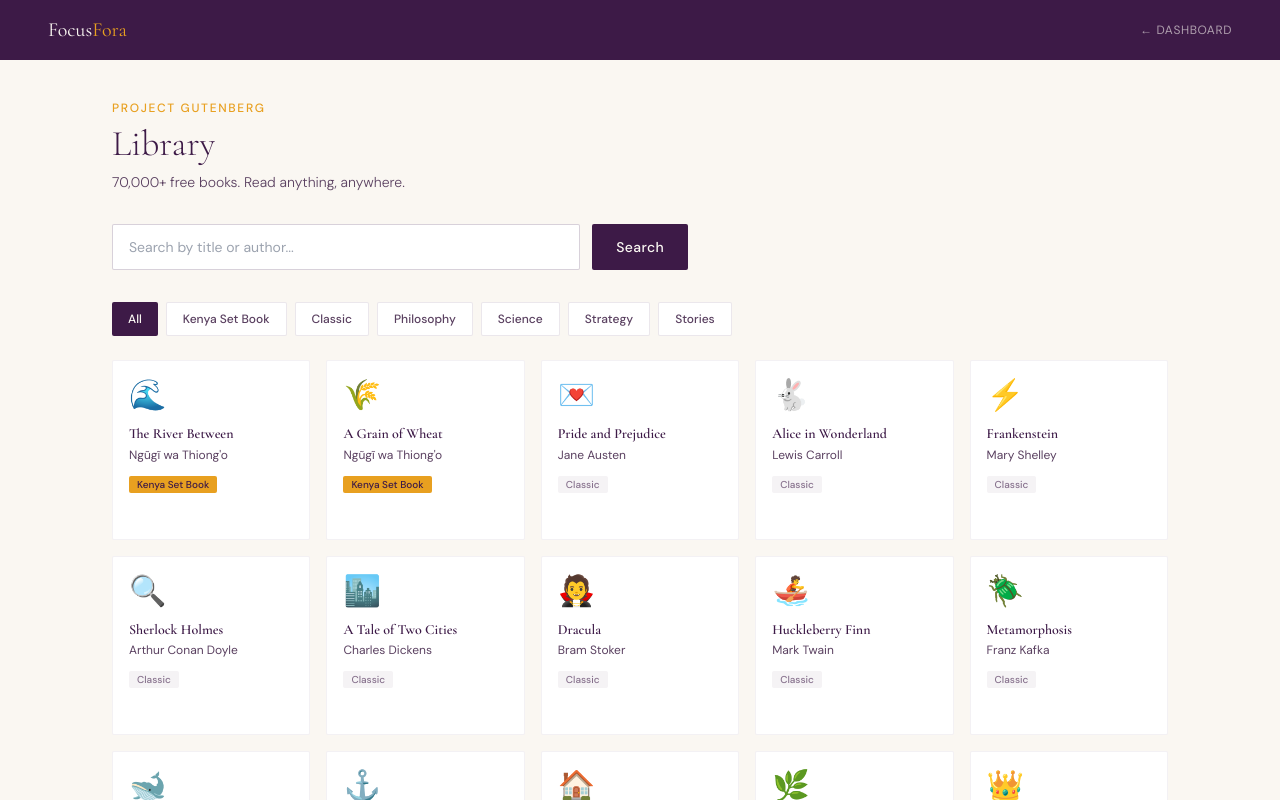
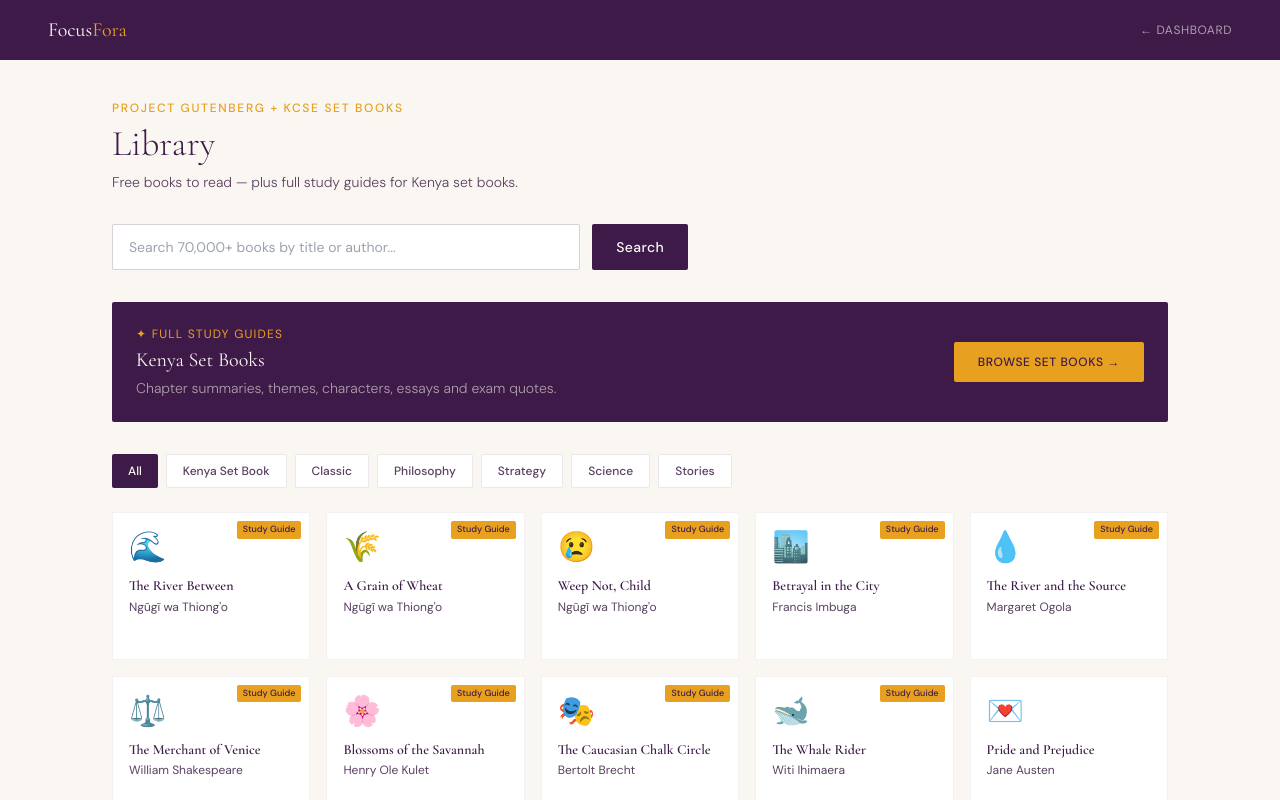
Before and after one commit to infoedira-ux/focusfora, a Next.js app: page /read in a window 1280 px wide. Shown: the top 800 px of the page. Built offline with nearby package versions, Linux system fonts and the light colour scheme.

Commit message:
feat: redirect kenyan set books in read page to study guides

```diff
--- a/app/read/page.tsx
+++ b/app/read/page.tsx
@@ -2,38 +2,43 @@
 import { useState } from "react";
 import Link from "next/link";
 
-const FEATURED_BOOKS = [
-  // Kenyan Set Books
-  { id: 2048, title: "The River Between", author: "Ngũgĩ wa Thiong'o", emoji: "🌊", tag: "Kenya Set Book" },
-  { id: 45858, title: "A Grain of Wheat", author: "Ngũgĩ wa Thiong'o", emoji: "🌾", tag: "Kenya Set Book" },
-  // Classic Literature
-  { id: 1342, title: "Pride and Prejudice", author: "Jane Austen", emoji: "💌", tag: "Classic" },
-  { id: 11, title: "Alice in Wonderland", author: "Lewis Carroll", emoji: "🐇", tag: "Classic" },
-  { id: 84, title: "Frankenstein", author: "Mary Shelley", emoji: "⚡", tag: "Classic" },
-  { id: 1661, title: "Sherlock Holmes", author: "Arthur Conan Doyle", emoji: "🔍", tag: "Classic" },
-  { id: 98, title: "A Tale of Two Cities", author: "Charles Dickens", emoji: "🏙️", tag: "Classic" },
-  { id: 345, title: "Dracula", author: "Bram Stoker", emoji: "🧛", tag: "Classic" },
-  { id: 76, title: "Huckleberry Finn", author: "Mark Twain", emoji: "🚣", tag: "Classic" },
-  { id: 5200, title: "Metamorphosis", author: "Franz Kafka", emoji: "🪲", tag: "Classic" },
-  { id: 2701, title: "Moby Dick", author: "Herman Melville", emoji: "🐋", tag: "Classic" },
-  { id: 1080, title: "The Odyssey", author: "Homer", emoji: "⚓", tag: "Classic" },
-  { id: 2542, title: "A Doll's House", author: "Henrik Ibsen", emoji: "🏠", tag: "Classic" },
-  { id: 1952, title: "The Yellow Wallpaper", author: "Charlotte Perkins Gilman", emoji: "🌿", tag: "Classic" },
-  // Philosophy & Self Development
-  { id: 1232, title: "The Prince", author: "Niccolò Machiavelli", emoji: "👑", tag: "Philosophy" },
-  { id: 4363, title: "Beyond Good and Evil", author: "Friedrich Nietzsche", emoji: "🦅", tag: "Philosophy" },
-  { id: 5827, title: "The Art of War", author: "Sun Tzu", emoji: "⚔️", tag: "Strategy" },
-  { id: 16328, title: "Meditations", author: "Marcus Aurelius", emoji: "🧘", tag: "Philosophy" },
-  { id: 2680, title: "Meditations (full)", author: "Marcus Aurelius", emoji: "🏛️", tag: "Philosophy" },
-  // Science & History
-  { id: 30360, title: "Relativity", author: "Albert Einstein", emoji: "🌌", tag: "Science" },
-  { id: 7370, title: "The Origin of Species", author: "Charles Darwin", emoji: "🦎", tag: "Science" },
-  { id: 2591, title: "Grimm's Fairy Tales", author: "Brothers Grimm", emoji: "🧚", tag: "Stories" },
-  { id: 46, title: "A Christmas Carol", author: "Charles Dickens", emoji: "🎄", tag: "Classic" },
-  { id: 1400, title: "Great Expectations", author: "Charles Dickens", emoji: "🎩", tag: "Classic" },
+// Books with direct Gutenberg text — these load fine
+const GUTENBERG_BOOKS = [
+  { id: "1342", title: "Pride and Prejudice", author: "Jane Austen", emoji: "💌", tag: "Classic" },
+  { id: "84", title: "Frankenstein", author: "Mary Shelley", emoji: "⚡", tag: "Classic" },
+  { id: "11", title: "Alice in Wonderland", author: "Lewis Carroll", emoji: "🐇", tag: "Classic" },
+  { id: "1661", title: "Sherlock Holmes", author: "Arthur Conan Doyle", emoji: "🔍", tag: "Classic" },
+  { id: "98", title: "A Tale of Two Cities", author: "Charles Dickens", emoji: "🏙️", tag: "Classic" },
+  { id: "345", title: "Dracula", author: "Bram Stoker", emoji: "🧛", tag: "Classic" },
+  { id: "76", title: "Huckleberry Finn", author: "Mark Twain", emoji: "🚣", tag: "Classic" },
+  { id: "5200", title: "Metamorphosis", author: "Franz Kafka", emoji: "🪲", tag: "Classic" },
+  { id: "2701", title: "Moby Dick", author: "Herman Melville", emoji: "🐋", tag: "Classic" },
+  { id: "1080", title: "The Odyssey", author: "Homer", emoji: "⚓", tag: "Classic" },
+  { id: "2542", title: "A Doll's House", author: "Henrik Ibsen", emoji: "🏠", tag: "Classic" },
+  { id: "1952", title: "The Yellow Wallpaper", author: "Charlotte Perkins Gilman", emoji: "🌿", tag: "Classic" },
+  { id: "1232", title: "The Prince", author: "Niccolò Machiavelli", emoji: "👑", tag: "Philosophy" },
+  { id: "132", title: "The Art of War", author: "Sun Tzu", emoji: "⚔️", tag: "Strategy" },
+  { id: "2680", title: "Meditations", author: "Marcus Aurelius", emoji: "🧘", tag: "Philosophy" },
+  { id: "46", title: "A Christmas Carol", author: "Charles Dickens", emoji: "🎄", tag: "Classic" },
+  { id: "1400", title: "Great Expectations", author: "Charles Dickens", emoji: "🎩", tag: "Classic" },
+  { id: "2591", title: "Grimm's Fairy Tales", author: "Brothers Grimm", emoji: "🧚", tag: "Stories" },
+  { id: "30155", title: "Relativity", author: "Albert Einstein", emoji: "🌌", tag: "Science" },
 ];
 
-const TAGS = ["All", "Kenya Set Book", "Classic", "Philosophy", "Science", "Strategy", "Stories"];
+// Kenyan set books — redirect to our beautiful study guides
+const KENYAN_SETBOOKS = [
+  { id: "river-between", title: "The River Between", author: "Ngũgĩ wa Thiong'o", emoji: "🌊", tag: "Kenya Set Book" },
+  { id: "grain-of-wheat", title: "A Grain of Wheat", author: "Ngũgĩ wa Thiong'o", emoji: "🌾", tag: "Kenya Set Book" },
+  { id: "weep-not-child", title: "Weep Not, Child", author: "Ngũgĩ wa Thiong'o", emoji: "😢", tag: "Kenya Set Book" },
+  { id: "betrayal-city", title: "Betrayal in the City", author: "Francis Imbuga", emoji: "🏙️", tag: "Kenya Set Book" },
+  { id: "river-source", title: "The River and the Source", author: "Margaret Ogola", emoji: "💧", tag: "Kenya Set Book" },
+  { id: "merchant-venice", title: "The Merchant of Venice", author: "William Shakespeare", emoji: "⚖️", tag: "Kenya Set Book" },
+  { id: "blossoms-savannah", title: "Blossoms of the Savannah", author: "Henry Ole Kulet", emoji: "🌸", tag: "Kenya Set Book" },
+  { id: "caucasian-chalk", title: "The Caucasian Chalk Circle", author: "Bertolt Brecht", emoji: "🎭", tag: "Kenya Set Book" },
+  { id: "whale-rider", title: "The Whale Rider", author: "Witi Ihimaera", emoji: "🐋", tag: "Kenya Set Book" },
+];
+
+const TAGS = ["All", "Kenya Set Book", "Classic", "Philosophy", "Strategy", "Science", "Stories"];
 
 export default function ReadPage() {
   const [search, setSearch] = useState("");
@@ -44,15 +49,24 @@ export default function ReadPage() {
   async function handleSearch() {
     if (!search.trim()) return;
     setSearching(true);
-    const res = await fetch(`https://gutendex.com/books?search=${encodeURIComponent(search)}`);
-    const data = await res.json();
-    setResults(data.results);
+    try {
+      const res = await fetch(`https://gutendex.com/books/?search=${encodeURIComponent(search)}`);
+      const data = await res.json();
+      setResults(data.results || []);
+    } catch {
+      setResults([]);
+    }
     setSearching(false);
   }
 
+  const allBooks = [
+    ...KENYAN_SETBOOKS,
+    ...GUTENBERG_BOOKS,
+  ];
+
   const filtered = activeTag === "All"
-    ? FEATURED_BOOKS
-    : FEATURED_BOOKS.filter(b => b.tag === activeTag);
+    ? allBooks
+    : allBooks.filter(b => b.tag === activeTag);
 
   return (
     <div className="min-h-screen bg-offwhite">
@@ -66,15 +80,17 @@ export default function ReadPage() {
       </nav>
 
       <div className="px-6 md:px-12 py-10 max-w-6xl mx-auto">
-        <p className="ff-section-eyebrow mb-2">Project Gutenberg</p>
+        <p className="ff-section-eyebrow mb-2">Project Gutenberg + KCSE Set Books</p>
         <h1 className="font-serif text-4xl text-aubergine font-light mb-2">Library</h1>
-        <p className="text-[#5A4060] text-sm font-light mb-8">70,000+ free books. Read anything, anywhere.</p>
+        <p className="text-[#5A4060] text-sm font-light mb-8">
+          Free books to read — plus full study guides for Kenya set books.
+        </p>
 
         {/* Search */}
         <div className="flex gap-3 mb-8 max-w-xl">
           <input value={search} onChange={(e) => setSearch(e.target.value)}
             onKeyDown={(e) => e.key === "Enter" && handleSearch()}
-            placeholder="Search by title or author..."
+            placeholder="Search 70,000+ books by title or author..."
             className="flex-1 border border-aubergine/20 rounded-sm px-4 py-3 text-sm focus:outline-none focus:border-saffron bg-white" />
           <button onClick={handleSearch} disabled={searching}
             className="ff-btn-primary px-6 disabled:opacity-50">
@@ -82,6 +98,7 @@ export default function ReadPage() {
           </button>
         </div>
 
+        {/* Search results */}
         {results.length > 0 ? (
           <>
             <div className="flex justify-between items-center mb-4">
@@ -92,19 +109,31 @@ export default function ReadPage() {
               </button>
             </div>
             <div className="grid grid-cols-2 md:grid-cols-4 lg:grid-cols-5 gap-4 mb-12">
-              {results.slice(0, 20).map((book) => (
+              {results.slice(0, 20).map((book: any) => (
                 <Link key={book.id} href={`/read/${book.id}`}
                   className="bg-white p-4 rounded-sm border border-aubergine/[0.06] hover:-translate-y-1 hover:shadow-lg transition-all duration-300 group">
                   <div className="text-3xl mb-3">📖</div>
                   <div className="font-serif text-sm text-aubergine font-semibold leading-tight mb-1 line-clamp-2">{book.title}</div>
-                  <div className="text-xs text-[#5A4060] line-clamp-1">{book.authors[0]?.name}</div>
-                  <div className="mt-3 text-saffron text-xs font-medium opacity-0 group-hover:opacity-100 transition-opacity">Read free →</div>
+                  <div className="text-xs text-[#5A4060] line-clamp-1">{book.authors?.[0]?.name}</div>
+                  <div className="mt-3 text-saffron text-xs font-medium opacity-0 group-hover:opacity-100 transition-opacity">Read →</div>
                 </Link>
               ))}
             </div>
           </>
         ) : (
           <>
+            {/* Kenya Set Books banner */}
+            <div className="bg-aubergine rounded-sm p-6 mb-8 flex flex-col md:flex-row justify-between items-center gap-4">
+              <div>
+                <p className="text-saffron text-xs uppercase tracking-widest mb-1">✦ Full Study Guides</p>
+                <h2 className="font-serif text-xl text-offwhite mb-1">Kenya Set Books</h2>
+                <p className="text-offwhite/60 text-sm font-light">Chapter summaries, themes, characters, essays and exam quotes.</p>
+              </div>
+              <Link href="/setbooks" className="bg-saffron text-aubergine text-xs font-medium px-6 py-3 rounded-sm uppercase tracking-wider hover:bg-saffron-light transition-colors whitespace-nowrap">
+                Browse Set Books →
+              </Link>
+            </div>
+
             {/* Tag filters */}
             <div className="flex flex-wrap gap-2 mb-6">
               {TAGS.map(tag => (
@@ -119,21 +148,28 @@ export default function ReadPage() {
               ))}
             </div>
 
+            {/* Books grid */}
             <div className="grid grid-cols-2 md:grid-cols-4 lg:grid-cols-5 gap-4">
-              {filtered.map((book) => (
-                <Link key={book.id} href={`/read/${book.id}`}
-                  className="bg-white p-4 rounded-sm border border-aubergine/[0.06] hover:-translate-y-1 hover:shadow-lg transition-all duration-300 group">
-                  <div className="text-3xl mb-3">{book.emoji}</div>
-                  <div className="font-serif text-sm text-aubergine font-semibold leading-tight mb-1">{book.title}</div>
-                  <div className="text-xs text-[#5A4060] mb-2">{book.author}</div>
-                  <span className={`text-[10px] font-medium px-2 py-0.5 rounded-sm ${
-                    book.tag === "Kenya Set Book" ? "bg-saffron text-aubergine" : "bg-aubergine/5 text-aubergine/60"
-                  }`}>
-                    {book.tag}
-                  </span>
-                  <div className="mt-3 text-saffron text-xs font-medium opacity-0 group-hover:opacity-100 transition-opacity">Read free →</div>
-                </Link>
-              ))}
+              {filtered.map((book: any) => {
+                const isSetBook = book.tag === "Kenya Set Book";
+                const href = isSetBook ? `/setbooks/${book.id}` : `/read/${book.id}`;
+                return (
+                  <Link key={book.id} href={href}
+                    className="bg-white p-4 rounded-sm border border-aubergine/[0.06] hover:-translate-y-1 hover:shadow-lg transition-all duration-300 group relative">
+                    {isSetBook && (
+                      <span className="absolute top-2 right-2 text-[9px] bg-saffron text-aubergine px-1.5 py-0.5 rounded-sm font-medium">
+                        Study Guide
+                      </span>
+                    )}
+                    <div className="text-3xl mb-3">{book.emoji}</div>
+                    <div className="font-serif text-sm text-aubergine font-semibold leading-tight mb-1">{book.title}</div>
+                    <div className="text-xs text-[#5A4060] mb-2">{book.author}</div>
+                    <div className="mt-3 text-saffron text-xs font-medium opacity-0 group-hover:opacity-100 transition-opacity">
+                      {isSetBook ? "Study guide →" : "Read free →"}
+                    </div>
+                  </Link>
+                );
+              })}
             </div>
           </>
         )}
```
